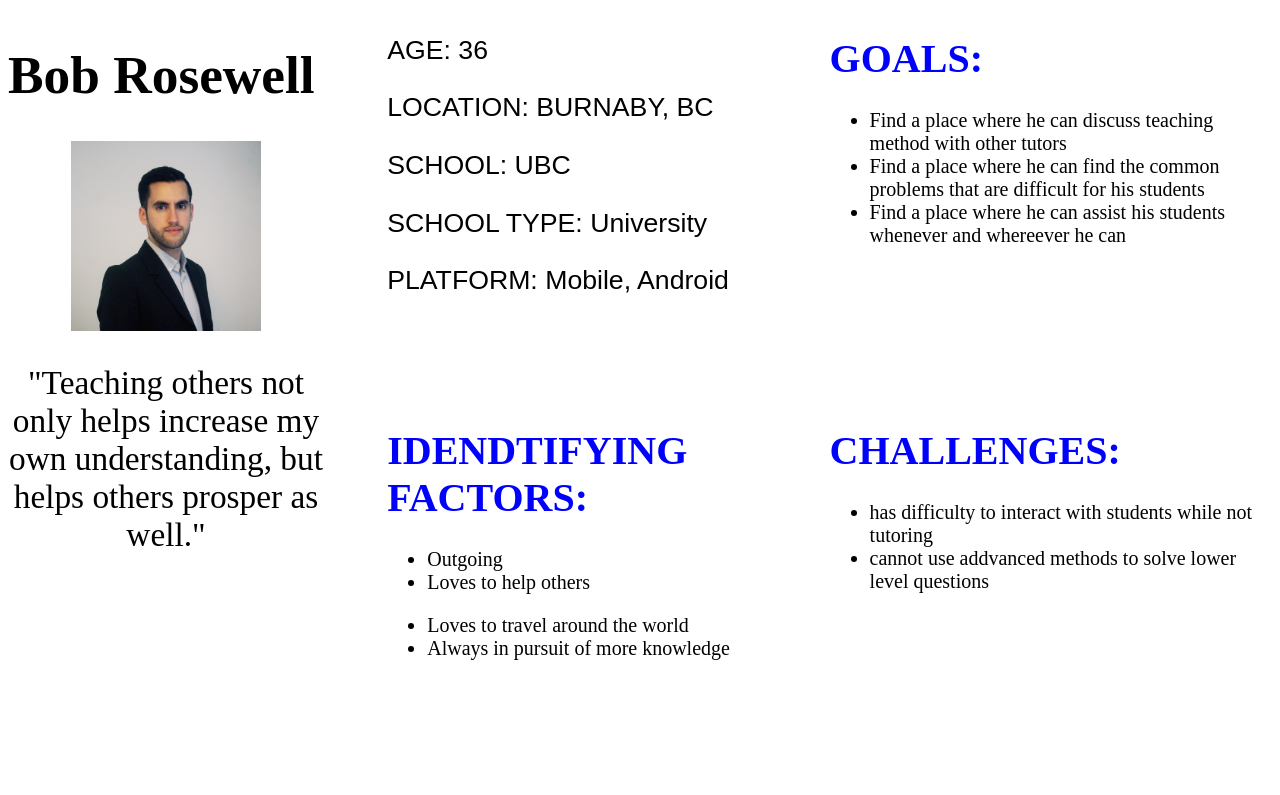
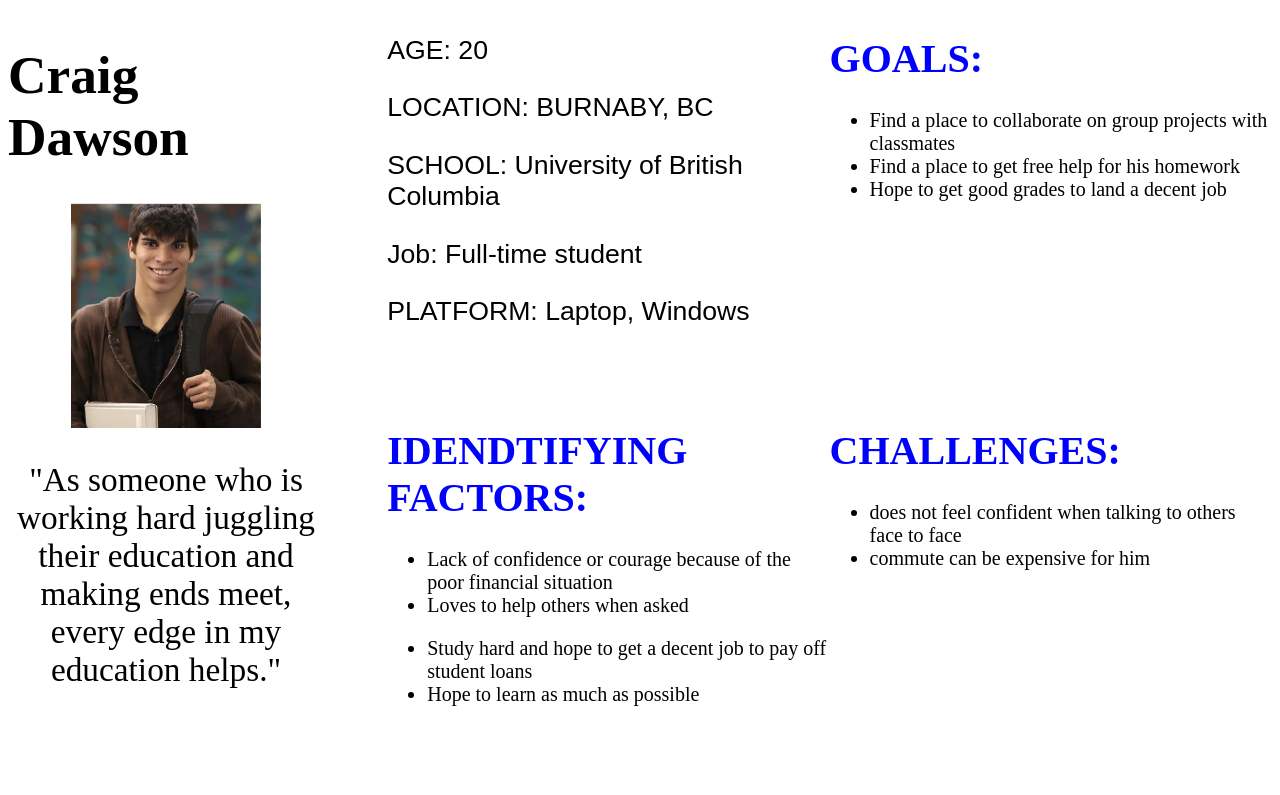
Before and after one commit to Viencimo/lab04_repo, a plain HTML site: page craig_dawson.html in a window 1280 px wide. Drawn offline with Linux system fonts and the light colour scheme.

Commit message:
modify bob_rosewell.html to craig_dawson.html and add craig_dawson.png, as well as update the link to persona 1 in index.html

```diff
--- a/bob_rosewell.html
+++ b/craig_dawson.html
@@ -1,7 +1,7 @@
 <!DOCTYPE html>
 <html lang="en">
   <head>
-    <title>Persona 3 BOB ROSWELL</title>
+    <title>Persona 3 Craig Dawson</title>
     <meta charset="utf-8"/>
     <meta name="author" content="damon"/>
     <meta name="generator" content="by Atom"/>
@@ -82,35 +82,33 @@
   </head>
   <body>
     <div id='head'>
-      <h1>Bob Rosewell</h1>
-      <img src='./bob_rosewell.png' alt='Picture of Bod'>
+      <h1>Craig Dawson</h1>
+      <img src='./craig_dawson.png' alt='Picture of Craig'>
       <p>
-        "Teaching others not only helps increase my own understanding,
-        but helps others prosper as well."
+        "As someone who is working hard juggling their education and
+        making ends meet, every edge in my education helps."
       </p>
     </div>
 
     <div id='info1'>
       <div id='basicinfo' class='columns'>
-        <p>AGE: 36</p>
+        <p>AGE: 20</p>
         <p>LOCATION: BURNABY, BC</p>
-        <p>SCHOOL: UBC</p>
-        <p>SCHOOL TYPE: University</p>
-        <p>PLATFORM: Mobile, Android</p>
+        <p>SCHOOL: University of British Columbia</p>
+        <p>Job: Full-time student</p>
+        <p>PLATFORM: Laptop, Windows</p>
       </div>
       <div id='goals' class='columns'>
         <h1 class='titles'>GOALS:</h1>
         <ul>
           <li>
-            Find a place where he can discuss teaching method with other tutors
+            Find a place to collaborate on group projects with classmates
           </li>
           <li>
-            Find a place where he can find the common problems that are difficult
-            for his students
+            Find a place to get free help for his homework
           </li>
           <li>
-            Find a place where he can assist his students whenever and whereever
-            he can
+            Hope to get good grades to land a decent job
           </li>
         </ul>
       </div>
@@ -120,17 +118,17 @@
       <div id='factors' class='columns'>
         <h1 class='titles'>IDENDTIFYING FACTORS:</h1>
         <ul>
-          <li>Outgoing</li>
-          <li>Loves to help others</p>
-          <li>Loves to travel around the world</li>
-          <li>Always in pursuit of more knowledge</li>
+          <li>Lack of confidence or courage because of the poor financial situation</li>
+          <li>Loves to help others when asked</p>
+          <li>Study hard and hope to get a decent job to pay off student loans</li>
+          <li>Hope to learn as much as possible</li>
         </ul>
       </div>
       <div id='challenges' class='columns'>
         <h1 class='titles'>CHALLENGES:</h1>
         <ul>
-          <li>has difficulty to interact with students while not tutoring</li>
-          <li>cannot use addvanced methods to solve lower level questions</li>
+          <li>does not feel confident when talking to others face to face</li>
+          <li>commute can be expensive for him</li>
         </ul>
       </div>
     </div>
```
Also changed, not shown: index.html (+3 -3 lines), bob_rosewell.png (deleted), craig_dawson.png (added).
